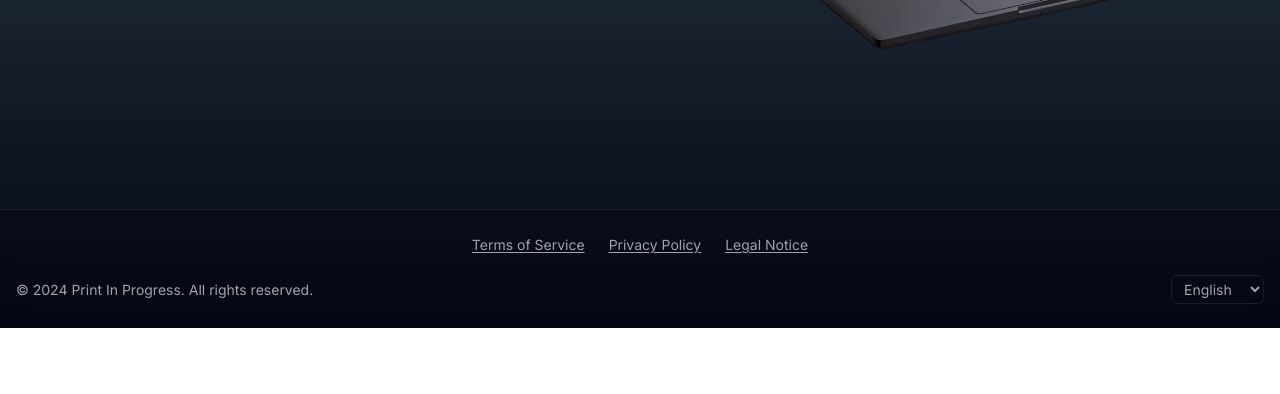
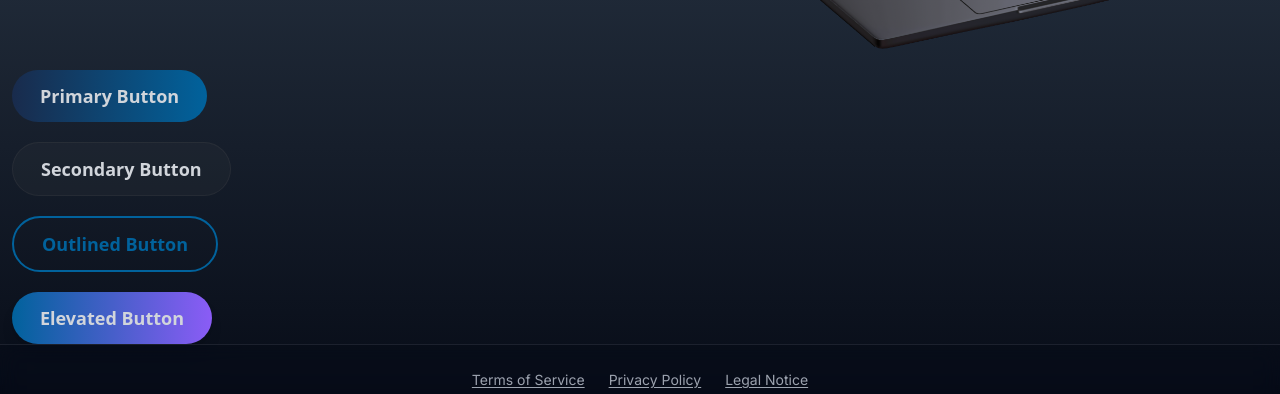
Before and after one commit to Print-In-Progress/PrintInProgress_Homepage, a React (Vite) app: page / in a window 1280 px wide. Shown: the part 472-866 px from the top of the page. Before the commit the page ends 800 px from the top, so only its background shows below. Built offline with nearby package versions, Linux system fonts and the light colour scheme.

Commit message:
UI Buttons

```diff
--- /dev/null
+++ b/src/components/Button.jsx
@@ -0,0 +1,55 @@
+import React from "react";
+
+const PrimaryButton = ({ text, onClick, type, size }) => {
+  let classNames =
+    "w-fit rounded-full hover:opacity-85 active:opacity-70 transition-opacity duration-150 ";
+
+  // Choose Button Type
+  switch (type.toLowerCase()) {
+    case "primary":
+      classNames +=
+        "bg-gradient-to-r text-gray-headline from-edconnect-blue to-primary ";
+      break;
+    case "secondary":
+      classNames +=
+        "text-gray-headline bg-[#565656] bg-opacity-10 border border-[#565656] border-opacity-20 bg-blend-color-burn ";
+      break;
+    case "outlined":
+      classNames +=
+        "text-primary bg-transparent border border-primary border-2 ";
+      break;
+    case "elevated":
+      classNames +=
+        "bg-gradient-to-r text-gray-headline from-primary to-secondary shadow-lg ";
+      break;
+    default:
+      classNames +=
+        "bg-gradient-to-r text-gray-headline from-edconnect-blue to-primary ";
+      break;
+  }
+
+  // Choose Button Size
+  switch (size.toLowerCase()) {
+    case "sm":
+      classNames += "px-7 py-3 text-lg font-bold";
+      break;
+    case "md":
+      classNames += "px-8 py-4 text-xl font-bold";
+      break;
+    case "lg":
+      classNames += "px-9 py-5 text-2xl font-bold";
+      break;
+    default:
+      classNames += "px-7 py-3 text-lg font-bold";
+      break;
+  }
+
+  return (
+    <button onClick={onClick} className={classNames}>
+      {text}
+      <p className="shadow-black"></p>
+    </button>
+  );
+};
+
+export default PrimaryButton;
--- a/src/pages/Home.jsx
+++ b/src/pages/Home.jsx
@@ -1,10 +1,35 @@
 import React from "react";
 import HeroElement from "../components/HeroElement";
+import Button from "../components/Button";
 
 const Home = () => {
   return (
-    <div className="flex flex-col px-3">
+    <div className="flex flex-col gap-5 px-3">
       <HeroElement />
+      <Button
+        text="Primary Button"
+        onClick={() => console.log("Click!")}
+        size="sm"
+        type="primary"
+      />
+      <Button
+        text="Secondary Button"
+        onClick={() => console.log("Click!")}
+        size="sm"
+        type="secondary"
+      />
+      <Button
+        text="Outlined Button"
+        onClick={() => console.log("Click!")}
+        size="sm"
+        type="outlined"
+      />
+      <Button
+        text="Elevated Button"
+        onClick={() => console.log("Click!")}
+        size="sm"
+        type="elevated"
+      />
     </div>
   );
 };
```
